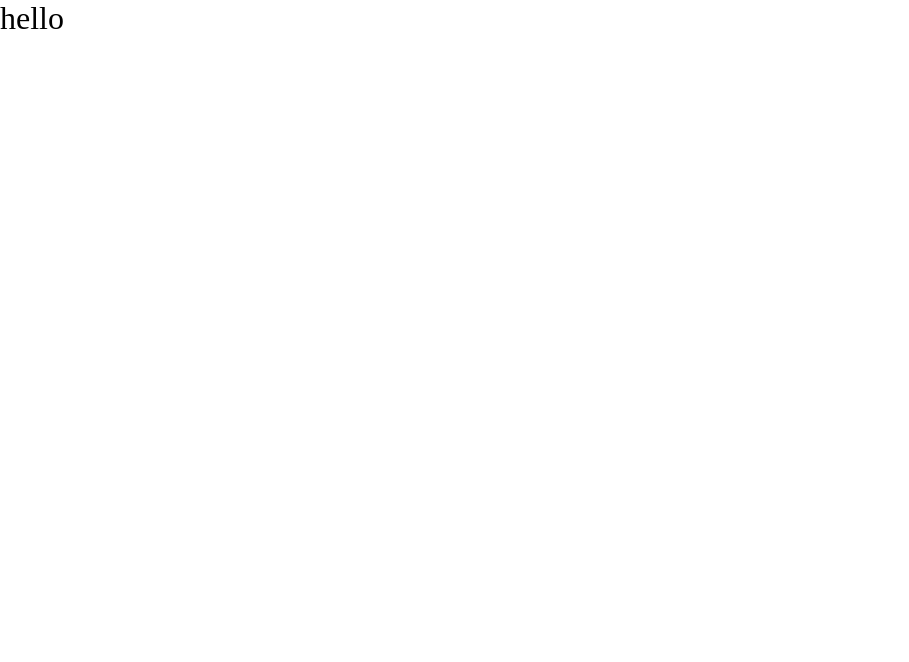
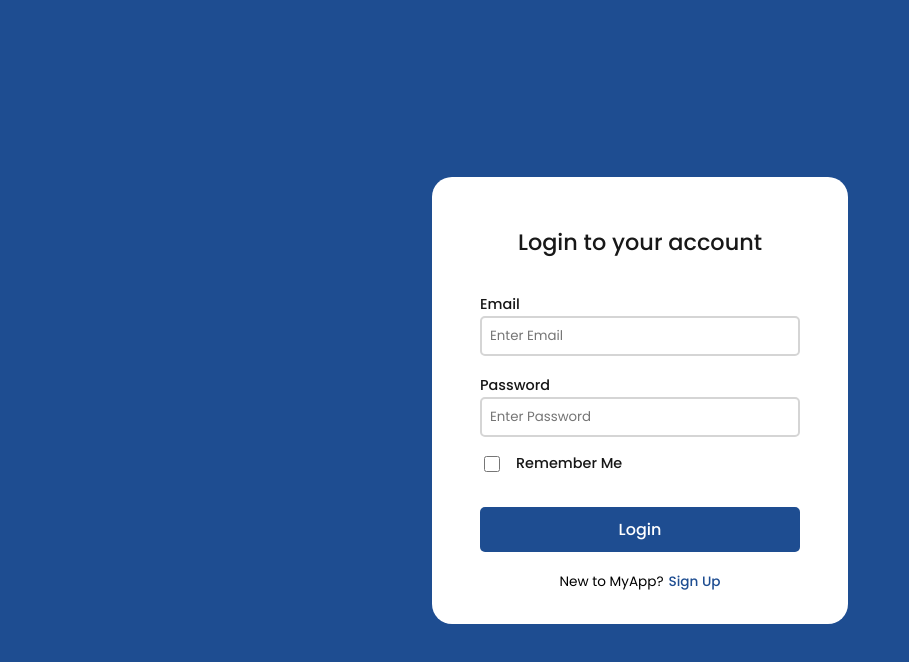
Before and after one commit to Ramanuj-1729/ottsubscription, a React (Create React App) app in the folder frontend/: page /auth/login in a window 1280 px wide. Shown: the top 662 px of the page, without its empty margins (0-909 px from the left). Built offline with nearby package versions, Linux system fonts and the light colour scheme; the HTML template or start-up script is replaced by a standard one.

Commit message:
add register and login page

```diff
--- a/frontend/public/index.html
+++ b/frontend/public/index.html
@@ -1,17 +1,21 @@
 <!DOCTYPE html>
 <html lang="en">
+
 <head>
   <meta charset="utf-8" />
   <link rel="icon" href="%PUBLIC_URL%/favicon.ico" />
+  <link rel="preconnect" href="https://fonts.googleapis.com">
+  <link rel="preconnect" href="https://fonts.gstatic.com" crossorigin>
+  <link href="https://fonts.googleapis.com/css2?family=Poppins:wght@100;200;300;400;500;600;700;800;900&display=swap"
+    rel="stylesheet">
   <meta name="viewport" content="width=device-width, initial-scale=1" />
   <meta name="theme-color" content="#000000" />
-    <meta
-      name="description"
-      content="Web site created using create-react-app"
-    />
+  <meta name="description" content="Web site created using create-react-app" />
   <title>Richpanel-Stripe</title>
 </head>
+
 <body>
   <div id="root"></div>
 </body>
+
 </html>
--- a/frontend/src/App.css
+++ b/frontend/src/App.css
@@ -0,0 +1,5 @@
+.flex-center {
+    display: flex;
+    justify-content: center;
+    align-items: center;
+}
--- a/frontend/src/App.js
+++ b/frontend/src/App.js
@@ -1,10 +1,18 @@
 import './App.css';
+import { BrowserRouter as Router, Routes, Route } from "react-router-dom";
+import Register from './pages/auth/Register/Register';
+import Login from './pages/auth/Login/Login';
 
 const App = () => {
   return (
-    <>
-      <h1>hello</h1>
-    </>
+    <Router>
+      <Routes>
+        <Route>
+          <Route path="/auth/register" element={<Register />} />
+          <Route path="/auth/login" element={<Login />} />
+        </Route>
+      </Routes>
+    </Router>
   );
 }
 
--- /dev/null
+++ b/frontend/src/components/FormWrapper/FormWrapper.jsx
@@ -0,0 +1,21 @@
+import { NavLink } from 'react-router-dom';
+import PrimaryButton from '../PrimaryButton/PrimaryButton';
+import styles from './FormWrapper.module.css'
+
+const FormWrapper = ({ formHeading, buttonName, routeText, routeLinkText, routeLink, children }) => {
+    return (
+        <form>
+            <div className={`${styles.wrapper} flex-center`}>
+                <h3 className={styles.heading}>{formHeading}</h3>
+                {children}
+                <PrimaryButton buttonName={buttonName} width="100%" />
+                <div className={`${styles.routeWrapper} flex-center`}>
+                    <p>{routeText}</p>
+                    <NavLink to={`/auth/${routeLink}`}>{routeLinkText}</NavLink>
+                </div>
+            </div>
+        </form>
+    );
+}
+
+export default FormWrapper;
--- /dev/null
+++ b/frontend/src/components/FormWrapper/FormWrapper.module.css
@@ -0,0 +1,25 @@
+.wrapper {
+    background-color: var(--white);
+    border-radius: 20px;
+    flex-direction: column;
+    padding: 3rem 3rem 2rem 3rem;
+}
+
+.heading {
+    font-size: 1.4rem;
+    font-weight: 500;
+    color: var(--black);
+    opacity: 0.9;
+    margin-bottom: 2rem;
+}
+
+.routeWrapper {
+    margin-top: 20px;
+    font-size: 0.85rem;
+    font-weight: 500;
+}
+
+a {
+    margin-left: 5px;
+    color: var(--primary);
+}
--- /dev/null
+++ b/frontend/src/components/PrimaryButton/PrimaryButton.jsx
@@ -0,0 +1,9 @@
+import styles from './PrimaryButton.module.css';
+
+const PrimaryButton = ({buttonName, width}) => {
+    return (
+        <button style={{width: width}} className={styles.btn}>{buttonName}</button>
+    );
+}
+
+export default PrimaryButton;
--- /dev/null
+++ b/frontend/src/components/PrimaryButton/PrimaryButton.module.css
@@ -0,0 +1,11 @@
+.btn {
+    padding-top: 10px;
+    padding-bottom: 10px;
+    background-color: var(--primary);
+    color: var(--white);
+    border: none;
+    border-radius: 5px;
+    font-size: 1rem;
+    font-weight: 500;
+    cursor: pointer;
+}
--- a/frontend/src/index.css
+++ b/frontend/src/index.css
@@ -7,6 +7,10 @@ html {
 *:before,
 *:after {
     box-sizing: inherit;
+}
+
+* {
+    font-family: 'Poppins', sans-serif;
     -webkit-font-smoothing: antialiased;
 }
 
@@ -34,3 +38,22 @@ img {
     max-width: 100%;
     height: auto;
 }
+
+button,
+input {
+    outline: none;
+}
+
+a {
+    text-decoration: none;
+    color: inherit;
+}
+
+:root {
+    --primary: #1e4d91;
+    --white: #ffffff;
+    --black: #000000;
+    --blude-fade: #7994bc;
+    --red: #e2736f;
+    --gray: #d5d5d5;
+}
--- /dev/null
+++ b/frontend/src/pages/auth/Auth.module.css
@@ -0,0 +1,35 @@
+.wrapper {
+    height: 100vh;
+    background-color: var(--primary);
+}
+
+.inputWrapper {
+    margin-bottom: 1rem;
+}
+
+label {
+    font-size: 0.9rem;
+    font-weight: 500;
+    opacity: 0.91;
+}
+
+.inputWrapper input {
+    display: block;
+    width: 20rem;
+    padding: 8px;
+    border: 2px solid var(--gray);
+    color: var(--black);
+    border-radius: 5px;
+}
+
+.rememberWrapper {
+    margin-right: auto;
+    margin-bottom: 2rem;
+}
+
+.rememberWrapper input {
+    border: 3px solid var(--primary);
+    width: 1rem;
+    height: 1rem;
+    margin-right: 1rem;
+}
--- /dev/null
+++ b/frontend/src/pages/auth/Login/Login.jsx
@@ -0,0 +1,27 @@
+import styles from '../Auth.module.css';
+import FormWrapper from '../../../components/FormWrapper/FormWrapper';
+
+const Login = () => {
+    return (
+        <div className={`${styles.wrapper} flex-center`}>
+            <FormWrapper formHeading="Login to your account" buttonName="Login" routeText="New to MyApp?" routeLink="register" routeLinkText="Sign Up">
+                <div className={styles.inputWrapper}>
+                    <label htmlFor="email">Email</label>
+                    <input id='email' type="email" placeholder='Enter Email' />
+                </div>
+
+                <div className={styles.inputWrapper}>
+                    <label htmlFor="password">Password</label>
+                    <input id='password' type="password" placeholder='Enter Password' />
+                </div>
+
+                <div className={`${styles.rememberWrapper} flex-center`}>
+                    <input type="checkbox" name="" id="remember-check" />
+                    <label htmlFor='remember-check'>Remember Me</label>
+                </div>
+            </FormWrapper>
+        </div>
+    )
+}
+
+export default Login
--- /dev/null
+++ b/frontend/src/pages/auth/Register/Register.jsx
@@ -0,0 +1,32 @@
+import FormWrapper from '../../../components/FormWrapper/FormWrapper';
+import styles from '../Auth.module.css';
+
+const Register = () => {
+    return (
+        <div className={`${styles.wrapper} flex-center`}>
+            <FormWrapper formHeading="Create Account" buttonName="Sign Up" routeText="Already have an account?" routeLink="login" routeLinkText="Login">
+                <div className={styles.inputWrapper}>
+                    <label htmlFor="name">Name</label>
+                    <input id='name' type="text" placeholder='Enter Name' />
+                </div>
+
+                <div className={styles.inputWrapper}>
+                    <label htmlFor="email">Email</label>
+                    <input id='email' type="email" placeholder='Enter Email' />
+                </div>
+
+                <div className={styles.inputWrapper}>
+                    <label htmlFor="password">Password</label>
+                    <input id='password' type="password" placeholder='Enter Password' />
+                </div>
+
+                <div className={`${styles.rememberWrapper} flex-center`}>
+                    <input type="checkbox" name="" id="remember-check" />
+                    <label htmlFor='remember-check'>Remember Me</label>
+                </div>
+            </FormWrapper>
+        </div>
+    );
+}
+
+export default Register;
```
Lines whose indentation alone changed are shown as unchanged.
